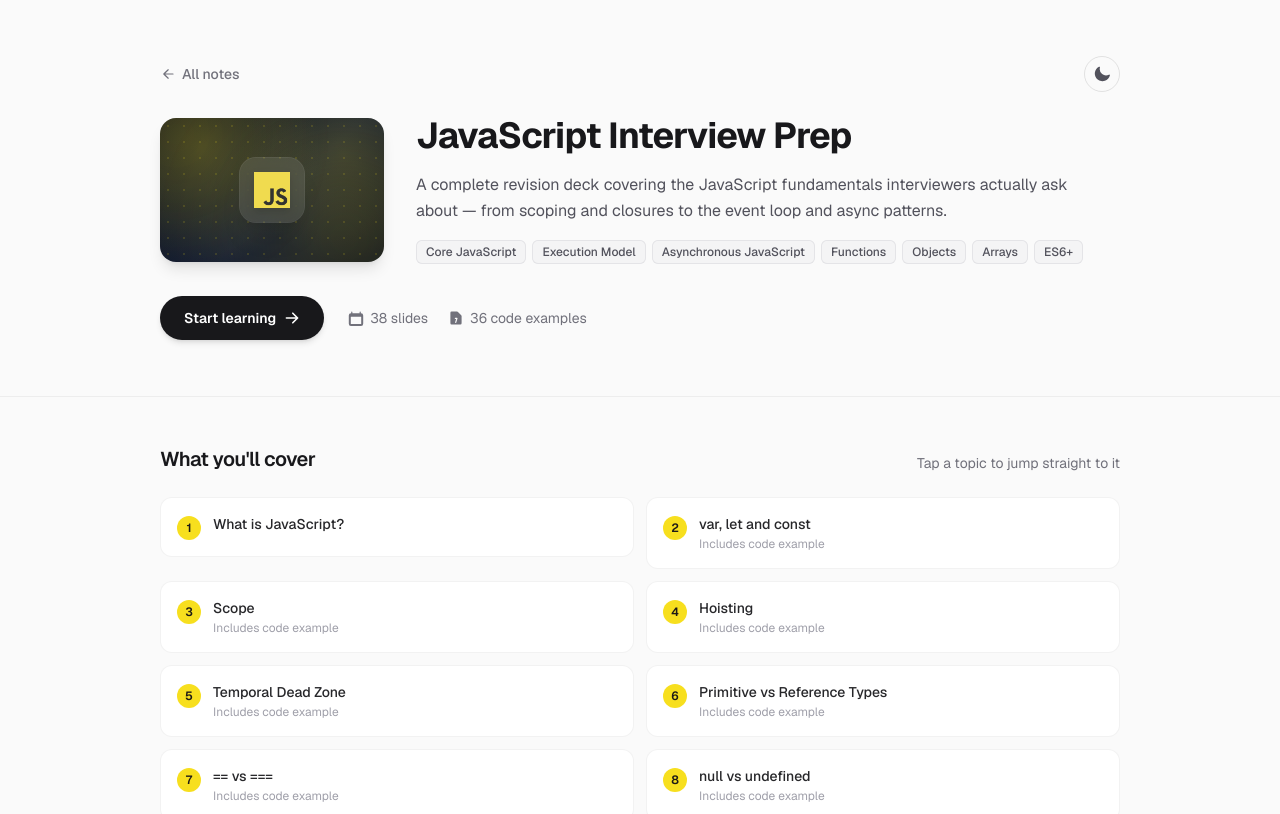
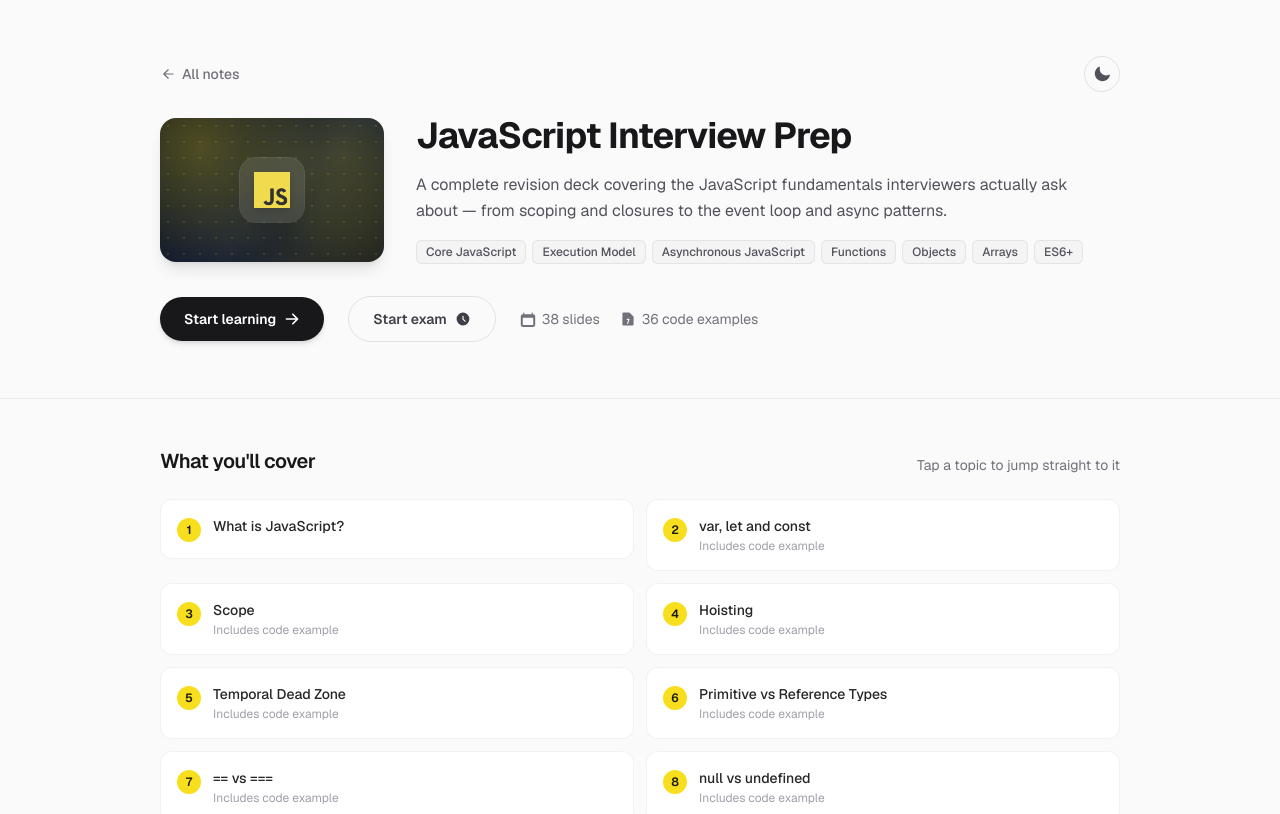
Before and after one commit to MNihal7961/my-notes, a Next.js app: page /notes/javascript in a window 1280 px wide. Shown: the top 814 px of the page. Built offline with nearby package versions, Linux system fonts and the light colour scheme.

Commit message:
Add link to start exam in NoteDetailPage component

```diff
--- a/app/notes/[slug]/page.tsx
+++ b/app/notes/[slug]/page.tsx
@@ -111,6 +111,20 @@ export default async function NoteDetailPage(props: PageProps<"/notes/[slug]">)
               </svg>
             </Link>
 
+            <Link
+              href={`/notes/${note.slug}/exam`}
+              className="inline-flex items-center gap-2 rounded-full border border-black/10 px-6 py-3 text-sm font-semibold text-zinc-700 transition-colors hover:bg-zinc-50 dark:border-white/10 dark:text-zinc-300 dark:hover:bg-zinc-800"
+            >
+              Start exam
+              <svg xmlns="http://www.w3.org/2000/svg" viewBox="0 0 20 20" fill="currentColor" className="h-4 w-4">
+                <path
+                  fillRule="evenodd"
+                  d="M10 18a8 8 0 100-16 8 8 0 000 16zm.75-11.25a.75.75 0 00-1.5 0v3.5a.75.75 0 00.22.53l2.5 2.5a.75.75 0 101.06-1.06l-2.28-2.28V6.75z"
+                  clipRule="evenodd"
+                />
+              </svg>
+            </Link>
+
             <div className="flex items-center gap-5 text-sm text-zinc-500 dark:text-zinc-400">
               <span className="flex items-center gap-1.5">
                 <svg xmlns="http://www.w3.org/2000/svg" viewBox="0 0 20 20" fill="currentColor" className="h-4 w-4">
```
